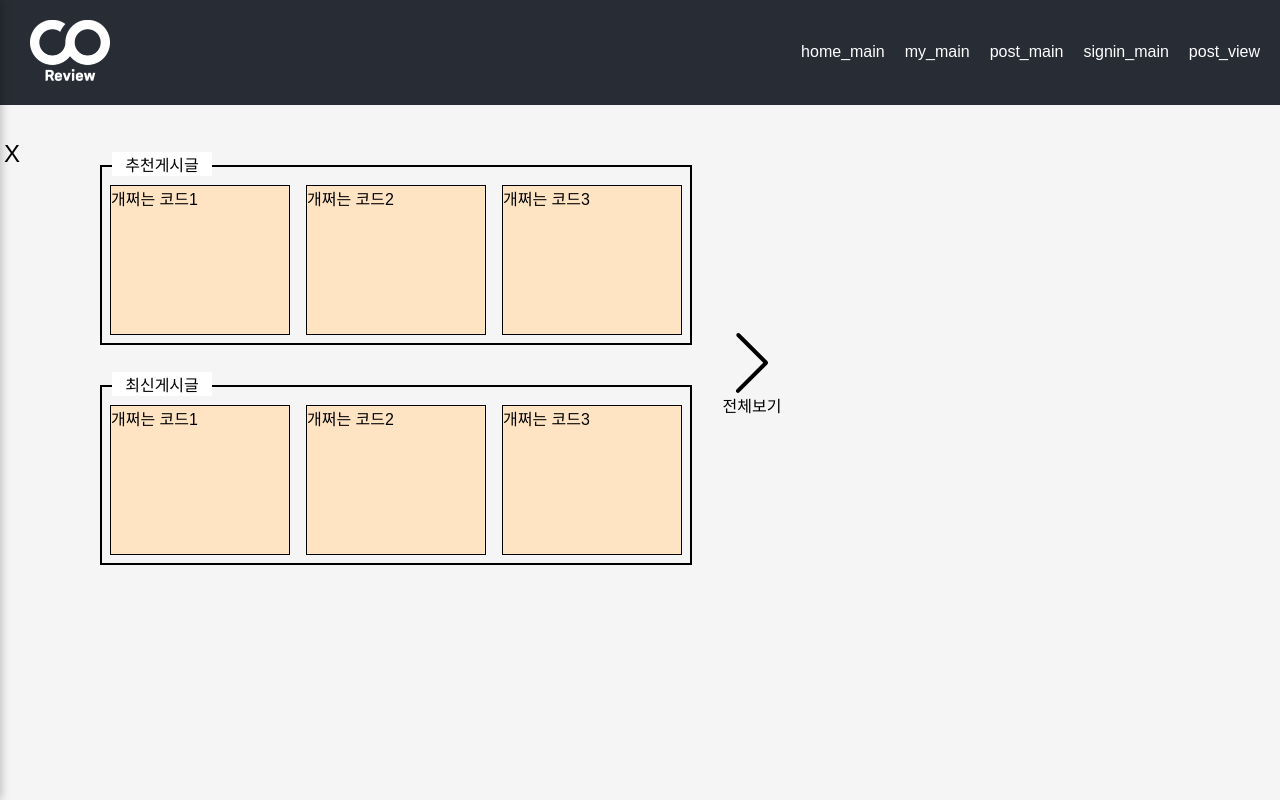
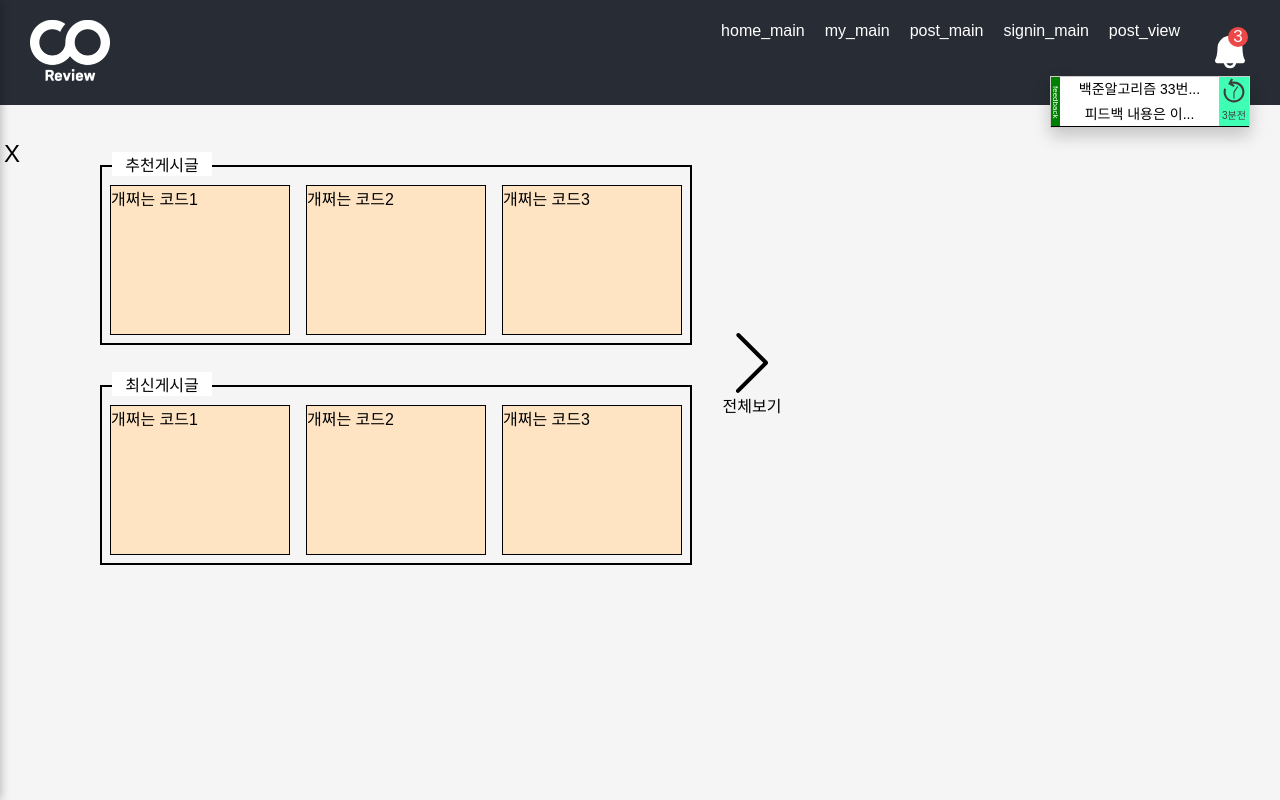
Before and after one commit to Core-View/Front-End, a React (Create React App) app in the folder front/: page / in a window 1280 px wide. Built offline with nearby package versions, Linux system fonts and the light colour scheme.

Commit message:
alarm ui

```diff
--- a/front/src/Common/Alarm.css
+++ b/front/src/Common/Alarm.css
@@ -0,0 +1,88 @@
+.al_div {
+  width: 60px;
+  height: 60px;
+  text-align: center;
+  position: relative;
+}
+.al_num {
+  font-size: 17px;
+  width: 20px;
+  position: absolute;
+  top: 5px;
+  right: 12px;
+  color: white;
+  background-color: rgba(119, 119, 119, 0.4);
+  border-radius: 50%;
+}
+.al_num_have {
+  font-size: 17px;
+  width: 20px;
+  position: absolute;
+  top: 5px;
+  right: 12px;
+  color: white;
+  background-color: rgba(236, 72, 72);
+  border-radius: 50%;
+}
+.al {
+  margin-top: 10px;
+  font-size: 40px;
+  color: white;
+}
+.al:active {
+  margin-top: 10px;
+  font-size: 40px;
+  color: rgb(3, 202, 3);
+}
+
+.dropdown {
+  position: absolute;
+  background-color: white;
+  border: 1px solid #ccc;
+  right: 10px;
+  width: 200px;
+  max-height: 300px;
+  overflow-y: auto;
+  box-shadow: 0px 8px 16px rgba(0, 0, 0, 0.2);
+  z-index: 1;
+}
+
+.dropdown-item {
+  height: 50px;
+  border-bottom: 1px solid #000000;
+  cursor: pointer;
+  display: flex;
+}
+.al_category {
+  width: 10px;
+  font-size: 8px;
+  writing-mode: vertical-rl;
+  background-color: green;
+}
+.al_content {
+  color: #000;
+  font-size: 14px;
+  display: flex;
+  flex-direction: column;
+  justify-content: space-between;
+  width: 200px;
+}
+.al_content div {
+  height: 25px;
+  line-height: 25px;
+}
+.al_time {
+  min-width: 30px;
+  font-size: 10px;
+  display: flex;
+  flex-direction: column;
+  color: #3f3f3f;
+  align-items: center;
+  background-color: rgb(63, 255, 181);
+}
+.timer {
+  font-size: 30px;
+}
+.dropdown-item:hover {
+  background-color: #f1f1f1;
+}
--- a/front/src/Common/Alarm.jsx
+++ b/front/src/Common/Alarm.jsx
@@ -1,5 +1,9 @@
 import React, { useEffect, useRef, useState } from 'react';
+import { PiBellBold } from 'react-icons/pi';
+import { PiBellFill } from 'react-icons/pi';
+import { GiBackwardTime } from 'react-icons/gi';
 
+import './Alarm.css';
 const Alarm = () => {
   // 헤더가 처음 렌더링 될때 전체 알람을 받아옴 그리고 안읽은 알람을 카운트해서 띄워준다
   // 알람표시를 누르면 리스트가 나오는데 거기에는 알람내용과 일단은 피드백만 들어옴
@@ -7,52 +11,91 @@ const Alarm = () => {
   // 게시글 좋아요는 알람으로 들어오지 않고 피드백과 그 피드밷에대한 좋아요만 들어온다.
   const [isStarted, setIsStarted] = useState(false);
   const [message, setMessage] = useState('');
+  const [alarm, seAlarm] = useState([]);
+  const [isDropdownOpen, setIsDropdownOpen] = useState(false);
 
   const es = useRef(null);
 
-  useEffect(() => {
-    es.current = new EventSource('http://localhost:8080/sse/streaming/start');
+  const toggleDropdown = () => {
+    setIsDropdownOpen(!isDropdownOpen);
+  };
+  // useEffect(() => {
+  //   es.current = new EventSource('http://localhost:8080/sse/streaming/start');
 
-    console.log({ es });
+  //   console.log({ es });
 
-    es.current.onopen = (e) => {
-      setIsStarted(true);
-      console.log('[sse] open', { e });
-    };
+  //   es.current.onopen = (e) => {
+  //     setIsStarted(true);
+  //     console.log('[sse] open', { e });
+  //   };
 
-    es.current.onmessage = (event) => {
-      console.log('[sse] message', { event });
+  //   es.current.onmessage = (event) => {
+  //     console.log('[sse] message', { event });
 
-      if (event.data === 'finished') {
-        es.current.close();
-        return;
-      }
-      setMessage(event.data);
-    };
+  //     if (event.data === 'finished') {
+  //       es.current.close();
+  //       return;
+  //     }
+  //     seAlarm(event.data.alarm);
+  //   };
 
-    es.current.onerror = (err) => {
-      console.log('[sse] error', { err });
-    };
+  //   es.current.onerror = (err) => {
+  //     console.log('[sse] error', { err });
+  //   };
 
-    return () => {
-      unsubscribe();
-    };
-  }, []);
+  //   return () => {
+  //     unsubscribe();
+  //   };
+  // }, []);
 
-  const unsubscribe = async () => {
-    if (es.current) {
-      es.current.close();
-      await fetch('http://localhost:8080/sse/streaming/stop');
-    }
-  };
+  // const unsubscribe = async () => {
+  //   if (es.current) {
+  //     es.current.close();
+  //     await fetch('http://localhost:8080/sse/streaming/stop');
+  //   }
+  // };
   return (
     <div>
-      <div id="div_message">{message}</div>
-      {isStarted && (
+      {/* <div id="div_message">{message}</div> */}
+
+      <div className="al_div">
+        {0 !== 0 ? (
+          <span className="al_num">3</span>
+        ) : (
+          <span className="al_num_have">3</span>
+        )}
+
+        <PiBellFill className="al" onClick={toggleDropdown} />
+        {isDropdownOpen ? (
+          <div className="dropdown">
+            {alarm.map((a, index) => (
+              <div key={index} className="dropdown-item">
+                {a.message} - {a.timestamp}
+              </div>
+            ))}
+          </div>
+        ) : (
+          <div className="dropdown">
+            <div className="dropdown-item">
+              <div className="al_category">feedback</div>
+              <div className="al_content">
+                <div>백준알고리즘 33번...</div>
+                <div>피드백 내용은 이...</div>
+              </div>
+              <div className="al_time">
+                <GiBackwardTime className="timer" />
+                <span>3분전</span>
+              </div>
+            </div>
+          </div>
+        )}
+      </div>
+
+      {/* {isStarted && (
         <button margin="20px auto 0 auto" onClick={unsubscribe}>
           stop
         </button>
-      )}
+      )} */}
     </div>
   );
 };
--- a/front/src/Common/Header.jsx
+++ b/front/src/Common/Header.jsx
@@ -1,13 +1,17 @@
-import React from "react";
+import React from 'react';
 // npm install react-router-dom
-import { Link } from "react-router-dom";
-import "./header.css";
-
+import { Link } from 'react-router-dom';
+import './header.css';
+import Alarm from './Alarm';
 function Header() {
   return (
     <header className="header">
       <Link to="/">
-        <img src="/images/CoreView_logo_white.png" alt="Logo" className="header-logo" />
+        <img
+          src="/images/CoreView_logo_white.png"
+          alt="Logo"
+          className="header-logo"
+        />
       </Link>
       <nav className="header-nav">
         <ul>
@@ -26,6 +30,9 @@ function Header() {
           <li>
             <Link to="post-view">post_view</Link>
           </li>
+          <li>
+            <Alarm />
+          </li>
         </ul>
       </nav>
     </header>
```
